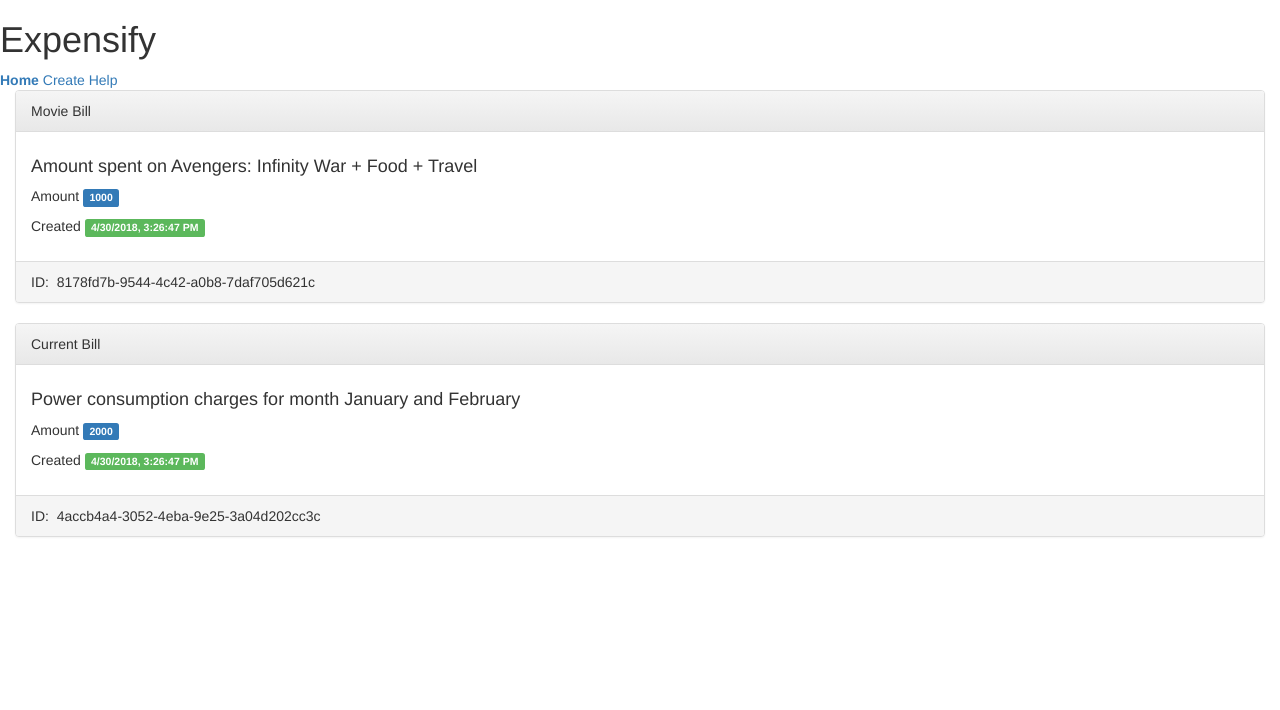
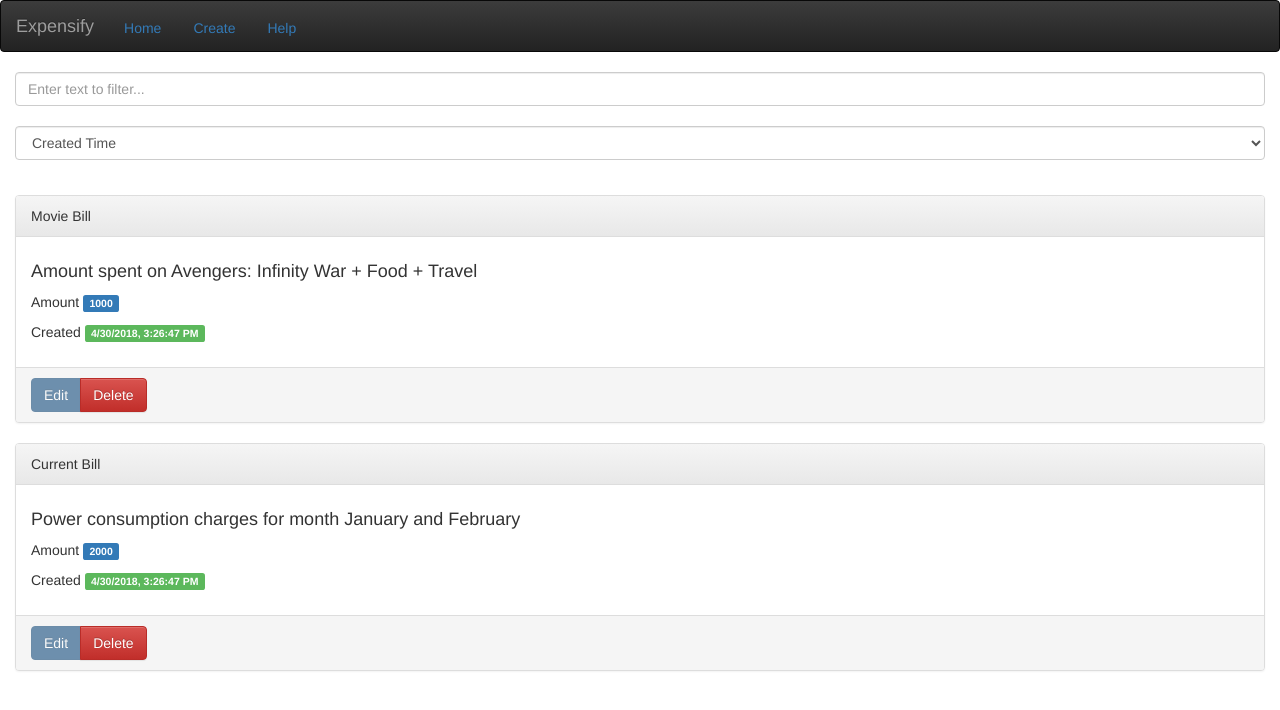
Before and after one commit to sh-dot-s/reactExpenseTracker, a React app: page / in a window 1280 px wide. Built offline with nearby package versions, Linux system fonts and the light colour scheme.

Commit message:
Sort and Filter Capabilities

```diff
--- a/scripts/actions/filters.js
+++ b/scripts/actions/filters.js
@@ -1,3 +1,3 @@
-export const searchBy = ({ text="",startDate=undefined,endDate=undefined }={}) => ({ type: "SET_FILTERS", filters:{text,startDate,endDate} });
+export const searchBy = ({ text="",startDate=new Date(0),endDate=new Date(2100,1) }={}) => ({ type: "SET_FILTERS", filters:{text,startDate,endDate} });
 
 export const sortBy = ({key=""}="") => key ==""? { type:"NO_SORT" } : { type:"SORT_BY_KEY", key };
--- a/scripts/components/Base.js
+++ b/scripts/components/Base.js
@@ -2,19 +2,31 @@ import React, { Component } from 'react';
 import { connect } from 'react-redux';
 import { ListItem } from "./ListItem";
 import { getExpensesInScope } from "../selectors/expenses";
+import { deleteExpense } from "../actions/expenses";
+import ExpenseListFilter from "./ListFilter";
 
 class Base extends React.Component {
-  constructor(props){
+  constructor(props) {
     super(props);
-    console.log();
   }
   render() {
     return (
-      <div>
-        { this.props.expenses.map((expense) => (<ListItem key={expense.id} {...expense}/>)) }
+      <div className="container-fluid">
+        <div className="add-bottom-padding">
+          <ExpenseListFilter/>
+        </div>
+        { this
+          .props
+          .expenses
+          .map((expense) => (<ListItem
+            key={expense.id}
+            deleteExpense={() => {
+            this.props.dispatch(deleteExpense({id: expense.id}));
+          }}{...expense}/>))
+        }
       </div>
     );
   }
 }
-const mapStateToProps = (state) =>({expenses:getExpensesInScope(state)});
+const mapStateToProps = (state) => ({expenses: getExpensesInScope(state)});
 export default connect(mapStateToProps)(Base);
--- a/scripts/components/Create.js
+++ b/scripts/components/Create.js
@@ -1,7 +1,12 @@
 import React from 'react';
+
 
 const Create = () => (
   <div>Create Page</div>
 );
 
+const mapStateToProps = (state) => {
+  state.dispatch()
+}
+
 export default Create;
--- /dev/null
+++ b/scripts/components/ListFilter.js
@@ -0,0 +1,31 @@
+import React from 'react';
+import {connect} from 'react-redux';
+import {searchBy, sortBy} from "../actions/filters";
+
+const ListFilter = (props) => {
+    return (
+        <div>
+            <input
+                type="text"
+                className="form-control"
+                onChange={(e) => {
+                    props.dispatch(searchBy({
+                        ...props.filters,
+                        text: e.target.value
+                    }))
+                }}
+                placeholder="Enter text to filter..."/><br/>
+            <div className="form-group">
+                <select className="form-control" id="sortSelector" onChange={(e) => {props.dispatch(sortBy({key: e.target.value}))}}>
+                    <option value="date">Created Time</option>
+                    <option value="amount">Amount</option>
+                </select>
+            </div>
+        </div>
+    );
+
+};
+
+const mapStateToProps = (state) => ({filters: state.filters});
+
+export default connect(mapStateToProps)(ListFilter);
--- a/scripts/components/ListItem.js
+++ b/scripts/components/ListItem.js
@@ -1,15 +1,24 @@
 import React, {Component} from 'react';
 
 export const ListItem = (props) => (
-    <div className="container-fluid">
+    <div>
         <div className="panel panel-default">
             <div className="panel-heading">{props.description}</div>
             <div className="panel-body">
-                <small><h4>{props.comments}</h4></small>
-                <p>Amount&nbsp;<span className="label label-primary">{props.amount}</span></p>
-                <p>Created&nbsp;<span className="label label-success">{new Date(props.createdAt).toLocaleString()}</span></p>
+                <small>
+                    <h4>{props.comments}</h4>
+                </small>
+                <p>Amount&nbsp;<span className="label label-primary">{props.amount}</span>
+                </p>
+                <p>Created&nbsp;<span className="label label-success">{new Date(props.createdAt).toLocaleString()}</span>
+                </p>
             </div>
-            <div className="panel-footer">ID: &nbsp;{props.id}</div>
+            <div className="panel-footer">
+                <div className="btn-group">
+                    <button type="button" disabled className="btn btn-primary">Edit</button>
+                    <button type="button" className="btn btn-danger" onClick={props.deleteExpense}>Delete</button>
+                </div>
+            </div>
         </div>
     </div>
 );
--- a/scripts/routers/Routes.js
+++ b/scripts/routers/Routes.js
@@ -1,6 +1,6 @@
 import React from 'react';
 import ReactDOM from 'react-dom';
-import { BrowserRouter, Route, NavLink, Switch } from 'react-router-dom';
+import {BrowserRouter, Route, NavLink, Switch} from 'react-router-dom';
 import Base from '../components/Base';
 import Create from '../components/Create';
 import Edit from '../components/Edit';
@@ -8,14 +8,18 @@ import Help from '../components/Help';
 import PageNotFound from '../components/NotFound';
 
 const Header = () => (
-  <div>
-    <header>
-      <h1>Expensify</h1>
-      <NavLink to="/" activeClassName='active' exact={true}>Home</NavLink>&nbsp;
-      <NavLink to="/create" activeClassName='active' exact={true}>Create</NavLink>&nbsp;
-      <NavLink to="/help" activeClassName='active' exact={true}>Help</NavLink>&nbsp;
-    </header>
-  </div>
+  <nav className="navbar navbar-inverse">
+    <div className="container-fluid">
+      <div className="navbar-header">
+        <a className="navbar-brand" href="/">Expensify</a>
+      </div>
+      <ul className="nav nav-pills">
+        <li><NavLink to="/" activeClassName='active' exact={true}>Home</NavLink></li>
+        <li><NavLink to="/create" activeClassName='active' exact={true}>Create</NavLink></li>
+        <li><NavLink to="/help" activeClassName='active' exact={true}>Help</NavLink></li>
+      </ul>
+    </div>
+  </nav>
 );
 
 const Routes = () => (
@@ -23,11 +27,11 @@ const Routes = () => (
     <div>
       <Header/>
       <Switch>
-        <Route path="/" component={Base} exact={true} />
-        <Route path="/create" component={Create} />
+        <Route path="/" component={Base} exact={true}/>
+        <Route path="/create" component={Create}/>
         <Route path="/edit^:key" component={Edit} strict={true}/>
-        <Route path="/help" component={Help} />
-        <Route component={PageNotFound} />
+        <Route path="/help" component={Help}/>
+        <Route component={PageNotFound}/>
       </Switch>
     </div>
   </BrowserRouter>
--- a/scripts/selectors/expenses.js
+++ b/scripts/selectors/expenses.js
@@ -10,7 +10,7 @@ export const getExpensesInScope = ({ expenses, filters }) => {
             case "amount":
                 return expenses.sort((a,b) => a.amount>b.amount?1:a.amount<b.amount?-1:0);
             case "date":
-                return expenses.sort((a,b) => a.createdAt<b.createdAt?1:a.createdAt>b.createdAt?-1:0);
+                return expenses.sort((a,b) => a.createdAt>b.createdAt?1:a.createdAt<b.createdAt?-1:0);
             default:
                 return expenses;
         }
--- a/scripts/styles/components/_base.scss
+++ b/scripts/styles/components/_base.scss
@@ -1,3 +1,7 @@
-.active {
-    font-weight: bold;
+.add-bottom-padding {
+    padding-bottom: 20px;
 }
+
+.nav-pills {
+    padding-top: 0.9vh;
+}
```
Also changed, not shown: 1 other file.
